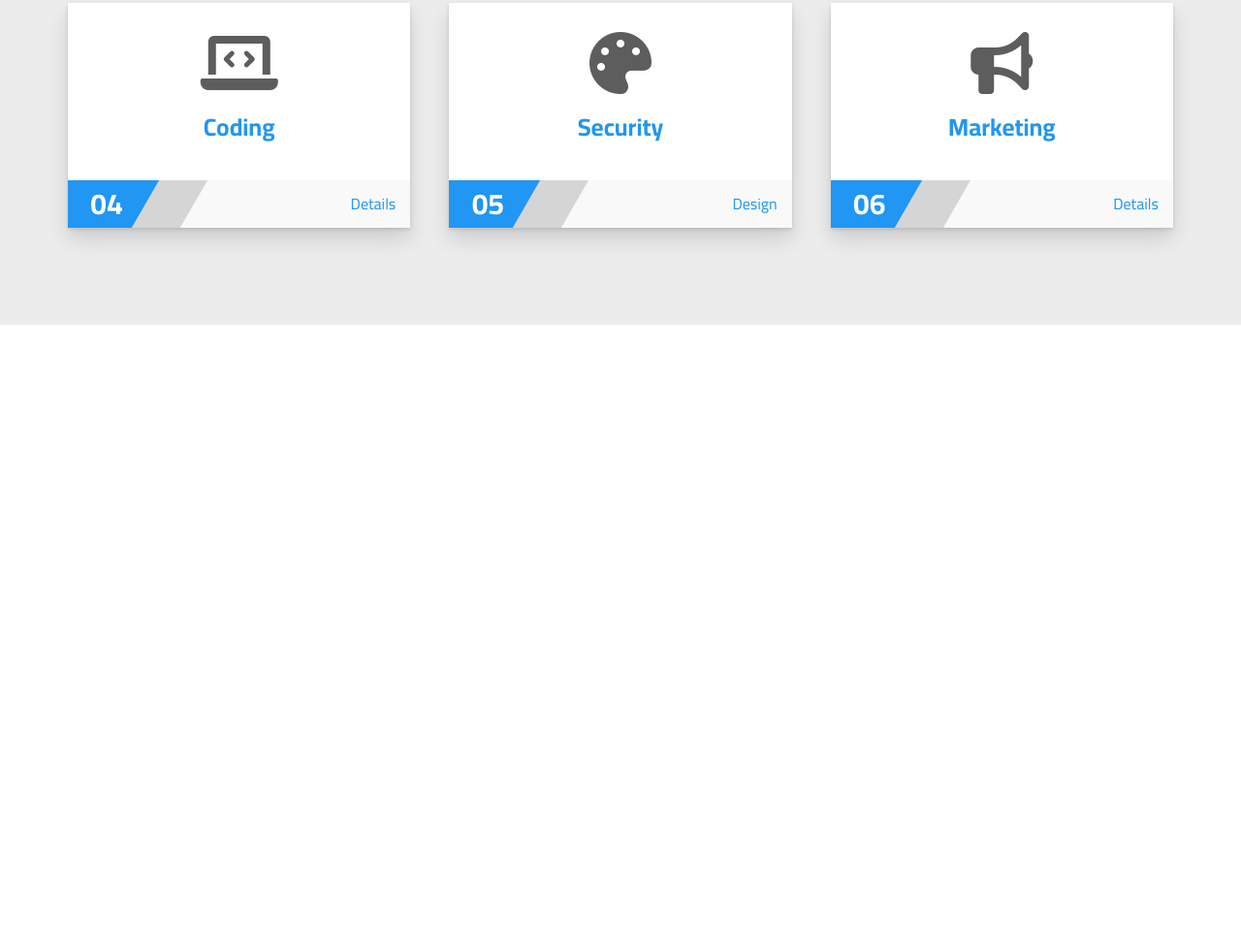
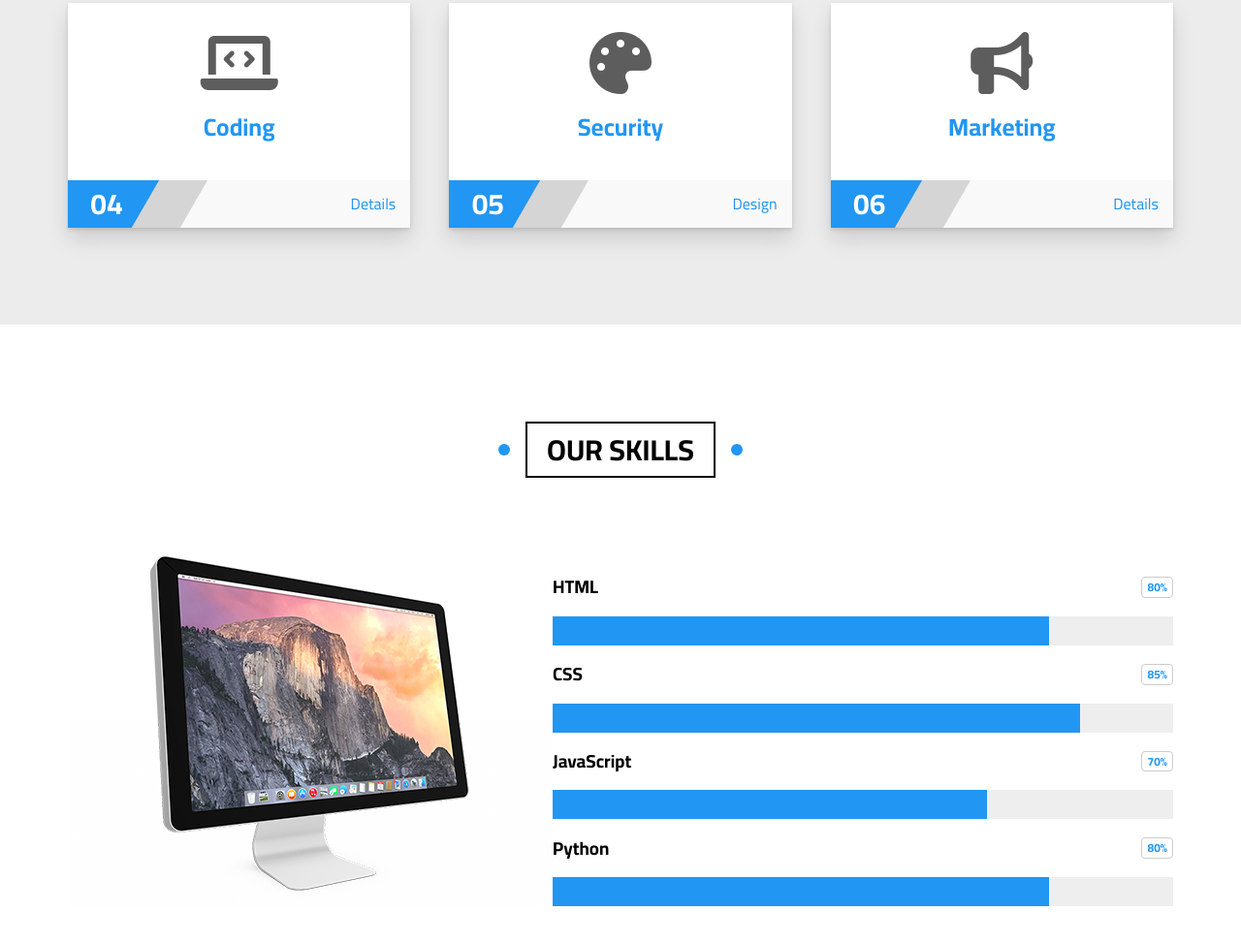
Before and after one commit to Cisco1cisco/Cisco-Template, a plain HTML site: page index.html in a window 1280 px wide. Shown: the part 7072-8045 px from the top of the page at 97% size. Before the commit the page ends 7407 px from the top, so only its background shows below. Drawn offline with Linux system fonts and the light colour scheme.

Commit message:
Added the Our Skills Section

```diff
--- a/css/main.css
+++ b/css/main.css
@@ -1040,7 +1040,7 @@ header .container .main-nav li .mega-menu .links li a {
     justify-content: center;
     align-items: center;
     padding-right: 15px;
-    content: "0"counter(services);
+    content: "0" counter(services);
 }
 
 .services .container .box .info::after {
@@ -1063,6 +1063,64 @@ header .container .main-nav li .mega-menu .links li a {
 }
 
 /* End Services */
+
+/* Start Our Skills */
+
+.our-skills {
+    padding-top: var(--section-padding, 50px);
+    padding-bottom: var(--section-padding, 50px);
+    position: relative;
+}
+
+.our-skills .container {
+    display: flex;
+    align-items: center;
+}
+
+@media (max-width: 991px) {
+    .our-skills .container img {
+        display: none;
+    }
+}
+
+.our-skills .container .skills {
+    flex: 1;
+}
+
+.our-skills .container .skills .skill h3 {
+    display: flex;
+    justify-content: space-between;
+    align-items: center;
+    margin: 19px 0;
+}
+
+.our-skills .container .skills .skill h3 span {
+    font-size: 12px;
+    border: 1px solid #ccc;
+    padding: 3px 5px;
+    border-radius: 4px;
+    -webkit-border-radius: 4px;
+    -moz-border-radius: 4px;
+    -ms-border-radius: 4px;
+    -o-border-radius: 4px;
+    color: var(--main-color, #2196f3);
+}
+
+.our-skills .container .skills .skill .the-progress {
+    height: 30px;
+    background-color: #eee;
+    position: relative;
+}
+
+.our-skills .container .skills .skill .the-progress span {
+    position: absolute;
+    left: 0;
+    top: 0;
+    height: 100%;
+    background-color: var(--main-color, #2196f3);
+}
+
+/* End Our Skills */
 
 /* Start Animation */
 
--- a/index.html
+++ b/index.html
@@ -603,6 +603,40 @@
         </div>
     </div>
     <!-- End Services -->
+    <!-- Start Our Skills -->
+    <div class="our-skills" id="our-skills">
+        <h2 class="main-title">Our Skills</h2>
+        <div class="container">
+            <img src="./photos/skills.png" alt="photo">
+            <div class="skills">
+                <div class="skill">
+                    <h3>HTML <span>80%</span></h3>
+                    <div class="the-progress">
+                        <span style="width: 80%;" data-width="80%"></span>
+                    </div>
+                </div>
+                <div class="skill">
+                    <h3>CSS <span>85%</span></h3>
+                    <div class="the-progress">
+                        <span style="width: 85%;" data-width="85%"></span>
+                    </div>
+                </div>
+                <div class="skill">
+                    <h3>JavaScript <span>70%</span></h3>
+                    <div class="the-progress">
+                        <span style="width: 70%;" data-width="70%"></span>
+                    </div>
+                </div>
+                <div class="skill">
+                    <h3>Python <span>80%</span></h3>
+                    <div class="the-progress">
+                        <span style="width: 80%;" data-width="80%"></span>
+                    </div>
+                </div>
+            </div>
+        </div>
+    </div>
+    <!-- End Our Skills -->
 </body>
 
 </html>
```
Also changed, not shown: photos/skills.png (added).
